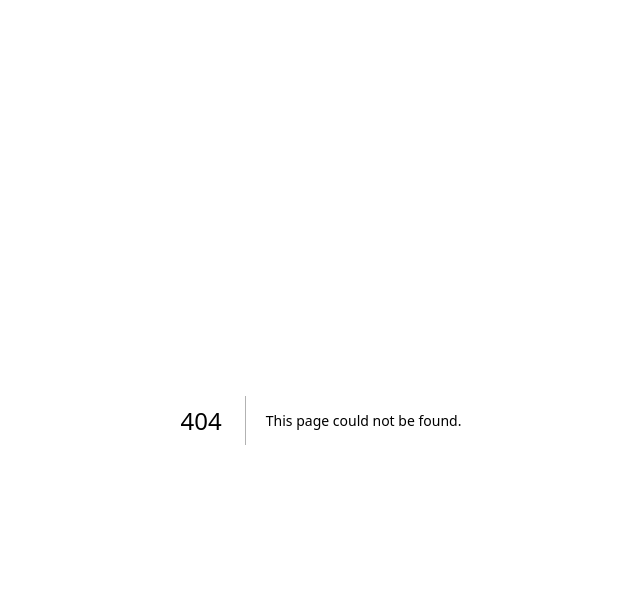
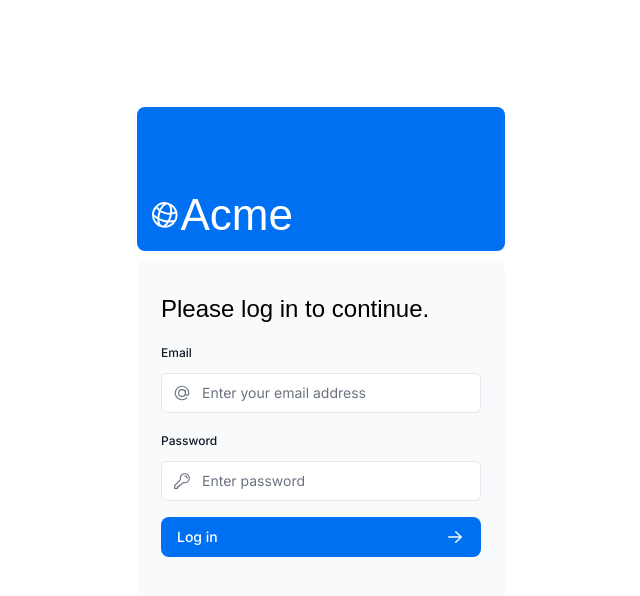
Before and after one commit to dvankevich/nextjs-dashboard, a Next.js app: page /login in a window 1280 px wide. Before the commit this address had no page. Shown: the top 596 px of the page, without its empty margins (319-959 px from the left). Built offline with nearby package versions, Linux system fonts and the light colour scheme; a web font is replaced by a local one.

Commit message:
fix error in ./app/ui/invoices/buttons.tsx:32:11

```diff
--- /dev/null
+++ b/app/login/page.tsx
@@ -0,0 +1,20 @@
+import AcmeLogo from "@/app/ui/acme-logo";
+import LoginForm from "@/app/ui/login-form";
+import { Suspense } from "react";
+
+export default function LoginPage() {
+  return (
+    <main className="flex items-center justify-center md:h-screen">
+      <div className="relative mx-auto flex w-full max-w-[400px] flex-col space-y-2.5 p-4 md:-mt-32">
+        <div className="flex h-20 w-full items-end rounded-lg bg-blue-500 p-3 md:h-36">
+          <div className="w-32 text-white md:w-36">
+            <AcmeLogo />
+          </div>
+        </div>
+        <Suspense>
+          <LoginForm />
+        </Suspense>
+      </div>
+    </main>
+  );
+}
--- a/app/ui/invoices/buttons.tsx
+++ b/app/ui/invoices/buttons.tsx
@@ -1,6 +1,9 @@
+"use client";
+
 import { PencilIcon, PlusIcon, TrashIcon } from "@heroicons/react/24/outline";
 import Link from "next/link";
 import { deleteInvoice } from "@/app/lib/actions";
+import { useActionState } from "react";
 
 export function CreateInvoice() {
   return (
@@ -28,12 +31,19 @@
 export function DeleteInvoice({ id }: { id: string }) {
   const deleteInvoiceWithId = deleteInvoice.bind(null, id);
 
+  // initialState може бути порожнім об'єктом
+  const [state, formAction] = useActionState(deleteInvoiceWithId, {
+    message: "",
+  });
+
   return (
-    <form action={deleteInvoiceWithId}>
+    <form action={formAction}>
       <button type="submit" className="rounded-md border p-2 hover:bg-gray-100">
         <span className="sr-only">Delete</span>
         <TrashIcon className="w-4" />
       </button>
+      {/* Тут можна вивести повідомлення про помилку, якщо воно є в state */}
+      {state?.message && <p className="text-red-500">{state.message}</p>}
     </form>
   );
 }
```
